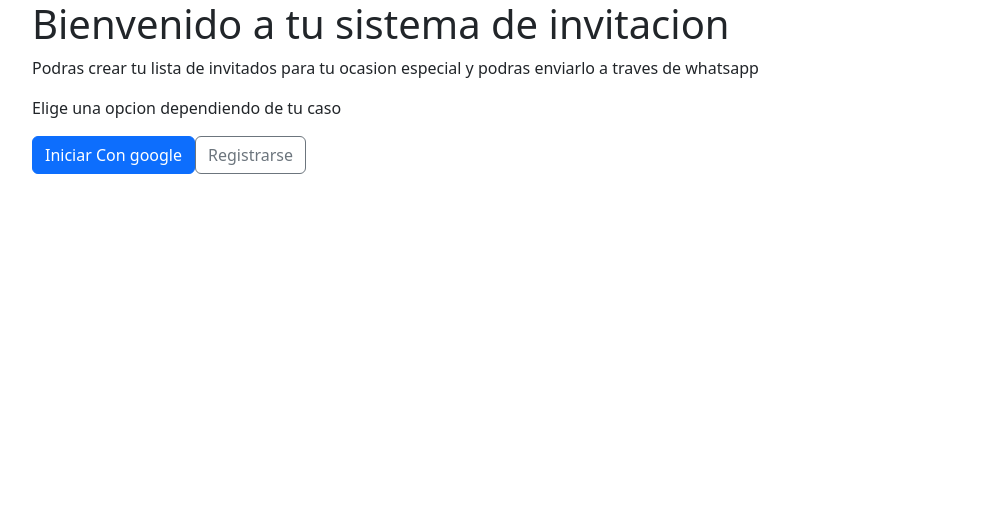
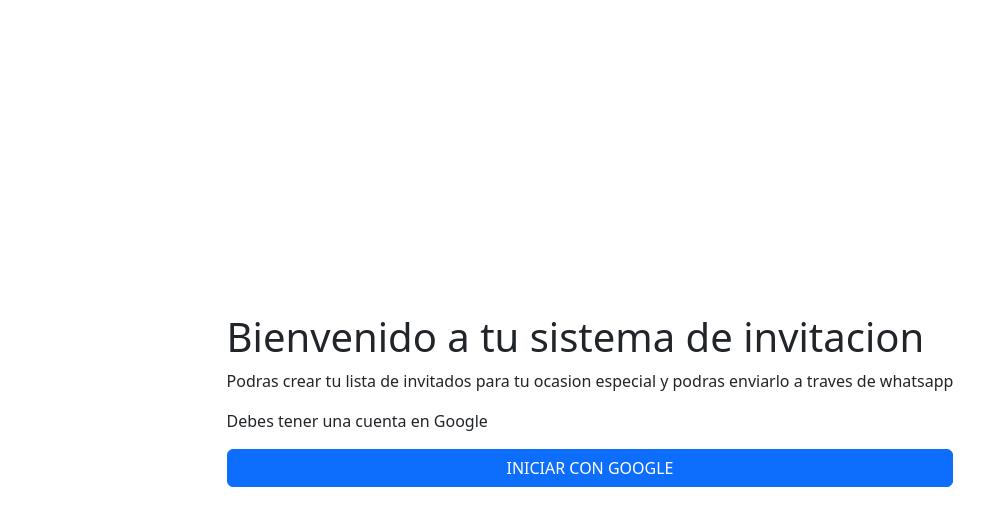
Before and after one commit to Lereysis/wedding-invitation, a React (Vite) app: page / in a window 1280 px wide. Shown: the top 526 px of the page, without its empty margins (50-1034 px from the left). Built offline with nearby package versions, Linux system fonts and the light colour scheme; no server answers.

Commit message:
fix logic auth

```diff
--- a/src/pages/Login/Login.jsx
+++ /dev/null
@@ -1,22 +0,0 @@
-import React from 'react'
-
-const Login = () => {
-    return (
-        <div className='container'>
-            <form>
-                <div className="mb-3">
-                    <label for="emailOrUser" className="form-label">Nombre De usuario o Correo Electronico</label>
-                    <input type="email" className="form-control" id="emailOrUser" aria-describedby="emailHelp" />
-                    <div id="emailHelp" className="form-text">We'll never share your email with anyone else.</div>
-                </div>
-                <div className="mb-3">
-                    <label for="password" className="form-label">Contraseña</label>
-                    <input type="password" className="form-control" id="password" />
-                </div>
-                <button type="submit" className="btn btn-primary">Submit</button>
-            </form>
-        </div>
-    )
-}
-
-export default Login
--- a/src/pages/Register/Register.jsx
+++ /dev/null
@@ -1,26 +0,0 @@
-import React from 'react'
-
-const Register = () => {
-    return (
-        <div className='container'>
-            <form>
-                <div className="mb-3">
-                    <label for="emailOrUser" className="form-label">Nombre De usuario o Correo Electronico</label>
-                    <input type="email" className="form-control" id="emailOrUser" aria-describedby="emailHelp"/>
-                    <div id="emailHelp" className="form-text">We'll never share your email with anyone else.</div>
-                </div>
-                <div className="mb-3">
-                    <label for="password" className="form-label">Contraseña</label>
-                    <input type="password" className="form-control" id="password"/>
-                </div>
-                <div className="mb-3">
-                    <label for="number" className="form-label">Numero de Whatsapp</label>
-                    <input type="number" className="form-control" id="number"/>
-                </div>
-                <button type="submit" className="btn btn-primary">Submit</button>
-            </form>
-        </div>
-    )
-}
-
-export default Register
--- a/src/pages/Welcome/Welcome.jsx
+++ b/src/pages/Welcome/Welcome.jsx
@@ -1,30 +1,37 @@
-import React, { useEffect } from 'react'
-import { Link } from 'react-router-dom'
+import React, { useEffect, useState } from 'react'
+
 import login from '../../services/LoginAuth/Login'
 import { useNavigate } from 'react-router-dom'
+import { auth } from '../../services/configAuth/authFirebase'
+import { onAuthStateChanged } from "firebase/auth";
 const Welcome = () => {
   const navigate = useNavigate()
+  const [authToken, setAuthToken] = useState(null)
+  const [user, setUser] = useState(null)
   useEffect(() => {
-    let authToken = sessionStorage.getItem('Auth Token')
-    if (authToken) {
-      navigate('/administracion-invitados')
-    }
-  }, [])
+    onAuthStateChanged(auth, (user) => {
+      if (user) {
+        const uid = user.uid;
+        setUser(user)
+        setAuthToken(localStorage.getItem('Auth Token'))
+        if (authToken) {
+          navigate('/administracion-invitados')
+        }
+      } else {
+
+      }
+    });
+  }, [user,authToken])
   return (
-    <div className='container'>
-        <h1>
-            Bienvenido a tu sistema de invitacion
-        </h1>
-        <p>
-            Podras crear tu lista de invitados para tu ocasion especial y podras enviarlo a traves de whatsapp
-        </p>
-        <p>
-            Elige una opcion dependiendo de tu caso
-        </p>
-        <div>
-            <button onClick={login} className='btn btn-primary'>Iniciar Con google</button>
-            <button  className='btn btn-outline-secondary'>Registrarse</button>
-        </div>
+    <div className='container vh-100 d-flex justify-content-center align-items-center'>
+      <div>
+          <h1>Bienvenido a tu sistema de invitacion</h1>
+          <p>Podras crear tu lista de invitados para tu ocasion especial y podras enviarlo a traves de whatsapp</p>
+          <p>Debes tener una cuenta en Google</p>
+          <div className='d-flex flex-column gap-3'>
+              <button onClick={login} className='btn btn-primary text-uppercase'>Iniciar Con Google</button>
+          </div>
+      </div>
     </div>
   )
 }
--- a/src/services/LoginAuth/Login.js
+++ b/src/services/LoginAuth/Login.js
@@ -1,22 +1,19 @@
-import { getRedirectResult, GoogleAuthProvider, signInWithRedirect } from "firebase/auth";
+import { signInWithPopup, GoogleAuthProvider, getRedirectResult } from "firebase/auth";
 import { auth } from "../configAuth/authFirebase";
-import axios from "axios";
-const login = () => {
+const login = async () => {
     const provider = new GoogleAuthProvider();
-    signInWithRedirect(auth, provider);
-    getRedirectResult(auth)
-        .then((result) => {
-            console.log(result)
-            localStorage.setItem('User', JSON.stringify(result.user))
-            axios.post('http://localhost:4000/user',{
-                name:result.user.displayName,
-                email:result.user.email,
-                numberPhone:''
-            })
-            sessionStorage.setItem('Auth Token', result._tokenResponse.refreshToken)
-        }).catch((error) => {
-            console.log(error)
-        });
+    signInWithPopup(auth, provider)
+    .then((result) => {
+        const credential = GoogleAuthProvider.credentialFromResult(result);
+        const token = credential.accessToken;
+        localStorage.setItem('Auth Token',token)
+        const user = result.user;
+    }).catch((error) => {
+        const errorCode = error.code;
+        const errorMessage = error.message;
+        const email = error.customData.email;
+        const credential = GoogleAuthProvider.credentialFromError(error);
+    });
 }
 
 export default login
```
Also changed, not shown: src/router/router.jsx (+0 -10 lines).
